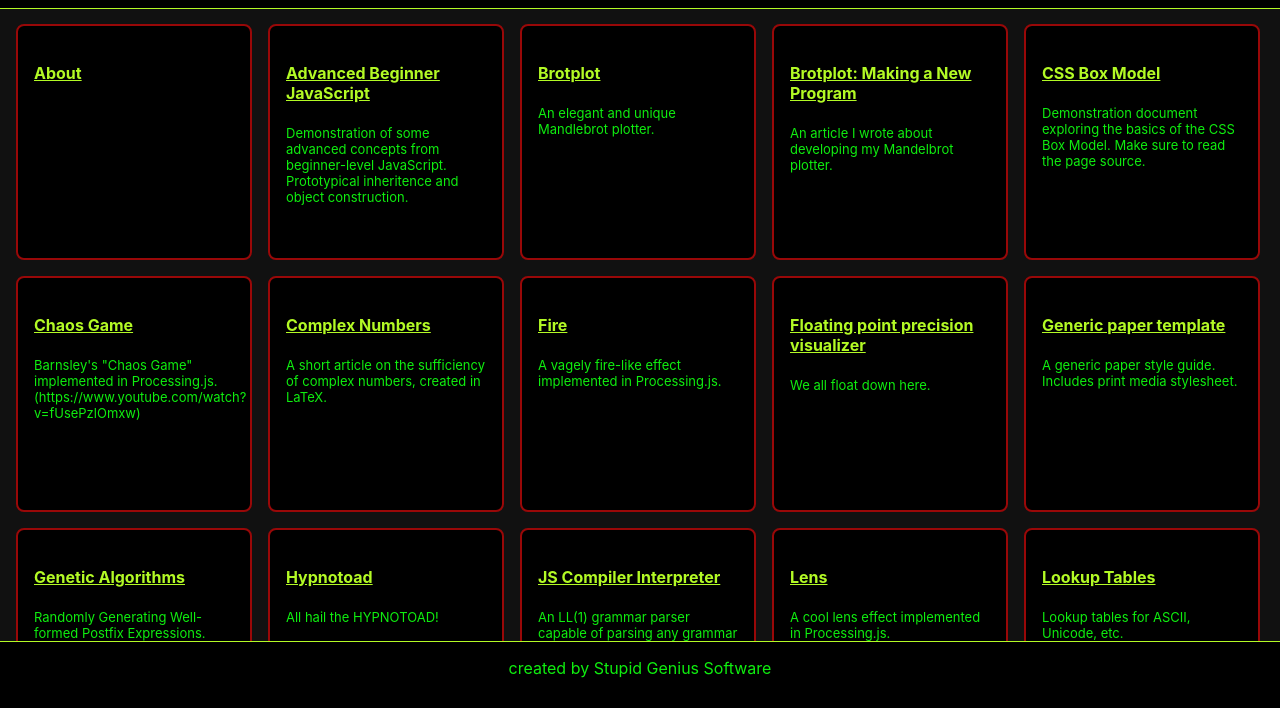
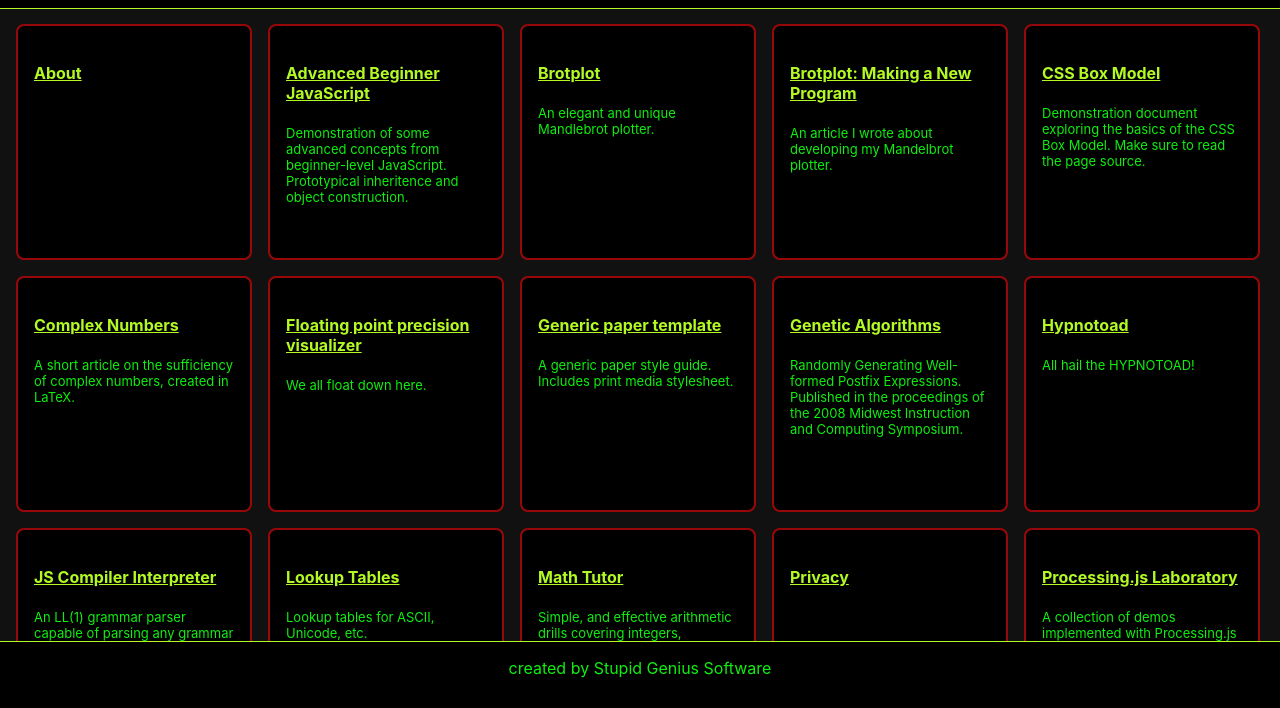
Before and after one commit to stupid-genius/stupid-genius.github.io, a plain HTML site: page index.html in a window 1280 px wide. Shown: the part 92-800 px from the top of the page. Drawn offline with nearby package versions, Linux system fonts and the light colour scheme.

Commit message:
Added Processing.js Laboratory
Also removed jsfiddle versions of demos.

Also:
 - added itch.io link to Woodcarver
 - minor tweaks

```diff
--- a/scripts/FloatController.js
+++ b/scripts/FloatController.js
@@ -65,6 +65,7 @@
 	}
 	function display(){
 		term.echo(parseFloat64(view));
+		// idea x-axis is .0000000000001 increments
 		chartData.push([chartData.length, view.getFloat64(0)]);
 	}
 	function plot(){
--- a/scripts/GridController.js
+++ b/scripts/GridController.js
@@ -45,30 +45,6 @@
 		name: 'Brotplot: Making a New Program',
 		description: 'An article I wrote about developing my Mandelbrot plotter.',
 		url: 'https://www.codeproject.com/Articles/462862/Brotplot-2-0-Making-a-New-Program'
-	},
-	{
-		id: 'lens',
-		name: 'Lens',
-		description: 'A cool lens effect implemented in Processing.js.',
-		url: 'https://jsfiddle.net/stupid_genius/nmHL7/latest/'
-	},
-	{
-		id: 'particles',
-		name: 'Particles',
-		description: 'A particle system implmented in Processing.js.',
-		url: 'https://jsfiddle.net/stupid_genius/4SQwT/'
-	},
-	{
-		id: 'chaosgame',
-		name: 'Chaos Game',
-		description: 'Barnsley\'s "Chaos Game" implemented in Processing.js. (https://www.youtube.com/watch?v=fUsePzlOmxw)',
-		url: 'https://jsfiddle.net/stupid_genius/45g6oj40/latest/'
-	},
-	{
-		id: 'fire',
-		name: 'Fire',
-		description: 'A vagely fire-like effect implemented in Processing.js.',
-		url: 'https://jsfiddle.net/stupid_genius/wvvh7b6L/9/'
 	},
 	{
 		id: 'walking',
@@ -122,7 +98,7 @@
 		id: 'woodcarver',
 		name: 'The Woodcarver',
 		description: 'A father-daughter submission to the 2014 Indie Game Maker Contest.  Based on story and characters by Rodger Hanson.',
-		url: 'https://stupid-genius.itch.io/'
+		url: 'https://stupid-genius.itch.io/the-woodcarver'
 	},
 	{
 		id: 'mathtutor',
@@ -171,8 +147,13 @@
 		name: 'The Costs of the Digital Piracy Culture',
 		description: 'A paper I wrote in college exploring the impact of digital piracy and "intellectual property".',
 		url: 'https://www.pdf-archive.com/2020/04/20/the-costs-of-the-digital-piracy-culture/the-costs-of-the-digital-piracy-culture.pdf'
+	},
+	{
+		id: 'laboratory',
+		name: 'Processing.js Laboratory',
+		description: 'A collection of demos implemented with Processing.js in a unified development environment.  Type `help` to get started.',
+		url: 'https://apps.stupid-genius.com/ProcessingJSLab/'
 	}
-	// effects demo
 	].sort(function(a,b){
 		return (a.name<b.name)?-1:1;
 	});
```
Also changed, not shown: lookup.html (+4 -4 lines).
